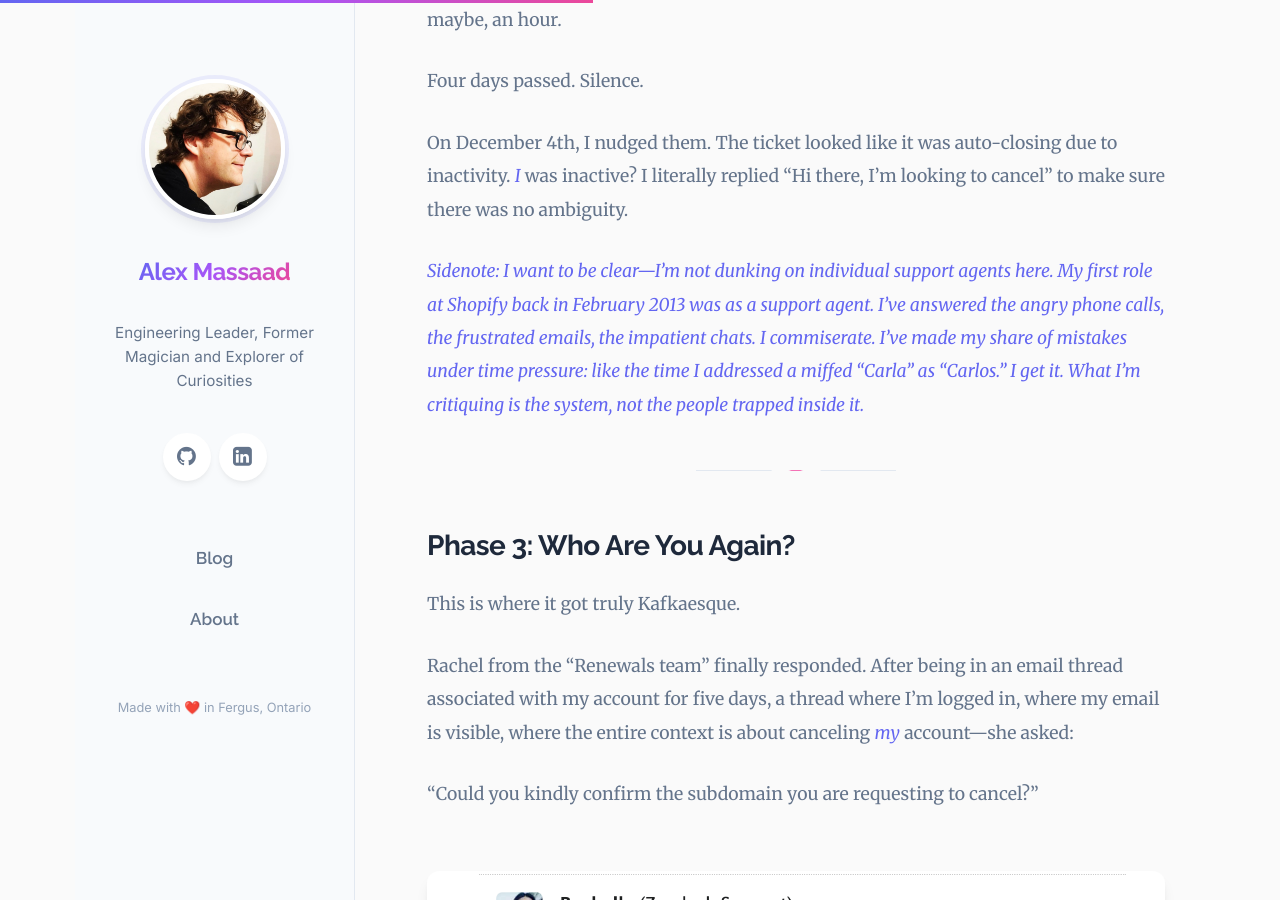
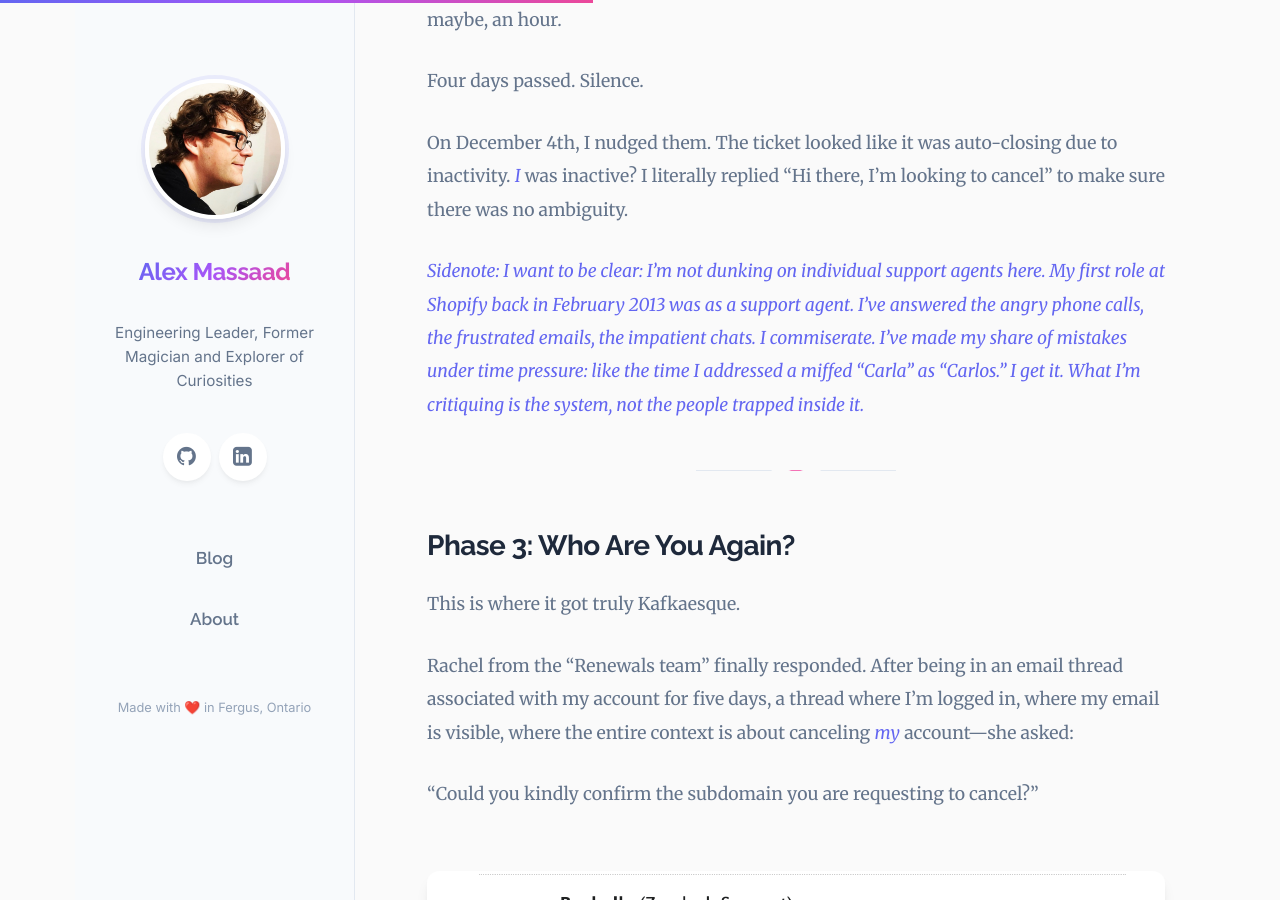
Before and after one commit to amassaad/personal_blog, a Jekyll site: the page built from _posts/2025-12-16-zen-and-the-art-of-infinite-support-loops.markdown, in a window 1280 px wide and 900 px high, scrolled down 4741 px. Built offline with Jekyll 4.4.1, drawn with Linux system fonts in a browser that asks for light colours; some of the changed text lies outside the part shown.

```diff
--- a/_posts/2025-12-16-zen-and-the-art-of-infinite-support-loops.markdown
+++ b/_posts/2025-12-16-zen-and-the-art-of-infinite-support-loops.markdown
@@ -57,7 +57,7 @@ Four days passed. Silence.
 
 On December 4th, I nudged them. The ticket looked like it was auto-closing due to inactivity. *I* was inactive? I literally replied "Hi there, I'm looking to cancel" to make sure there was no ambiguity.
 
-*Sidenote: I want to be clear—I'm not dunking on individual support agents here. My first role at Shopify back in February 2013 was as a support agent. I've answered the angry phone calls, the frustrated emails, the impatient chats. I commiserate. I've made my share of mistakes under time pressure: like the time I addressed a miffed "Carla" as "Carlos." I get it. What I'm critiquing is the system, not the people trapped inside it.*
+*Sidenote: I want to be clear: I'm not dunking on individual support agents here. My first role at Shopify back in February 2013 was as a support agent. I've answered the angry phone calls, the frustrated emails, the impatient chats. I commiserate. I've made my share of mistakes under time pressure: like the time I addressed a miffed "Carla" as "Carlos." I get it. What I'm critiquing is the system, not the people trapped inside it.*
 
 ---
 
```
Also changed, not shown: assets/img/blog/s4.png, assets/img/blog/s6.png.
